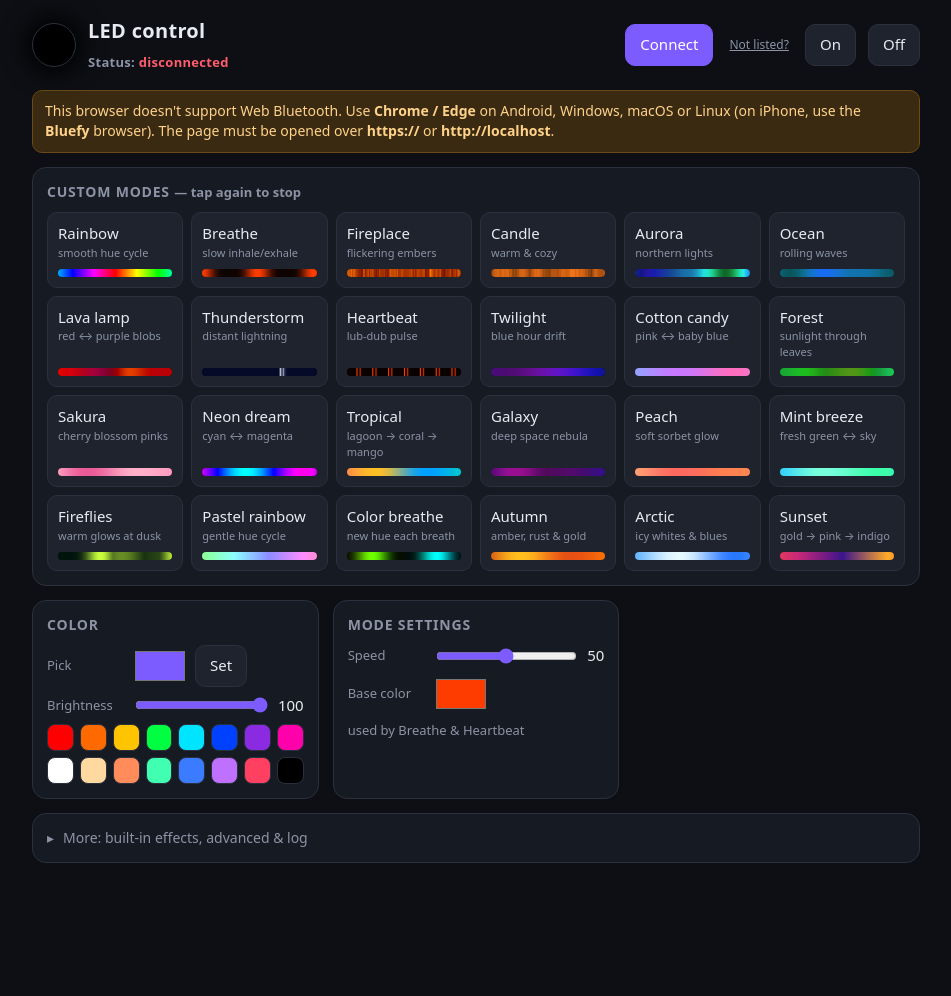
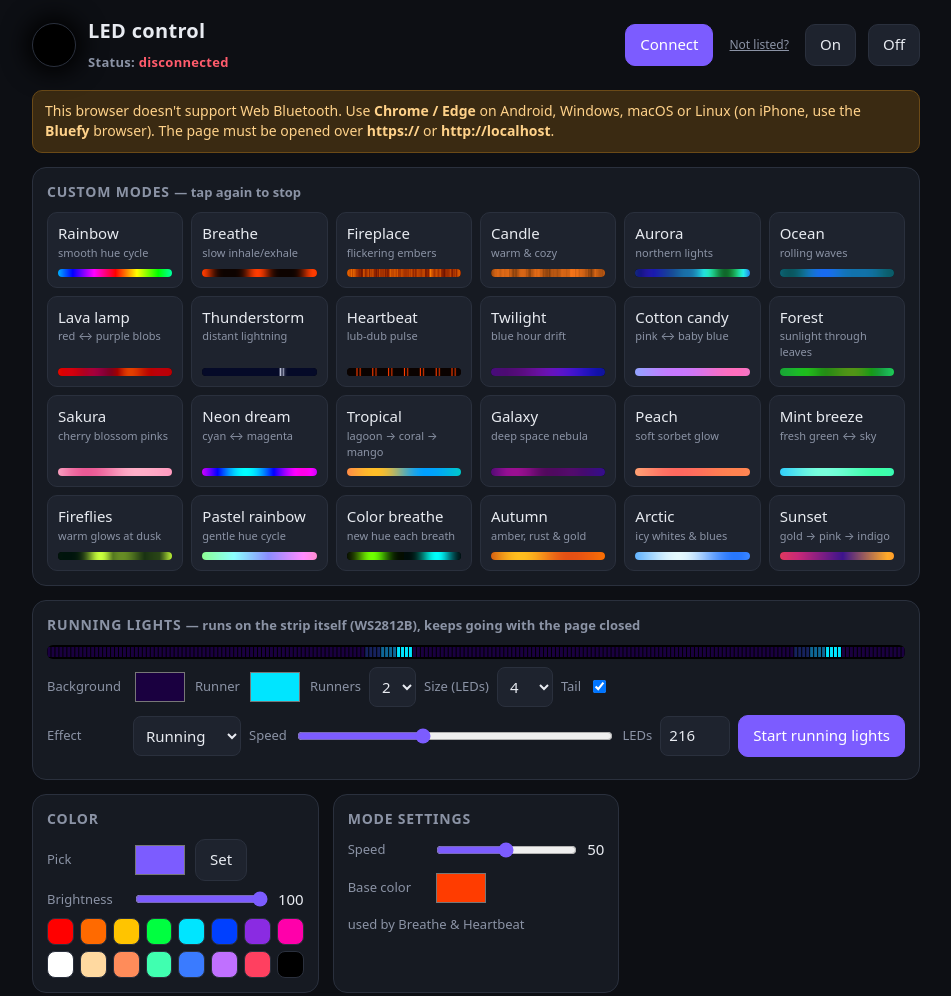
Before and after one commit to lightcom1/lights, a plain HTML site: page index.html in a window 1280 px wide. Shown: the top 996 px of the page, without its empty margins (164-1115 px from the left). Before the commit the page ends 879 px from the top, so only its background shows below. Drawn offline with Linux system fonts and the light colour scheme.

Commit message:
Add on-strip Running lights for addressable WS2812B (multi-color zones command) with live preview
Co-Authored-By: Claude Opus 5.5 <noreply@anthropic.com>
Claude-Session: https://claude.ai/code/session_011SGEidBu7HFQxQKGHnTzAF

```diff
--- a/index.html
+++ b/index.html
@@ -198,6 +198,14 @@
         font-size: 12px;
         text-decoration: underline;
       }
+      canvas.runpv {
+        display: block;
+        width: 100%;
+        height: 14px;
+        border-radius: 6px;
+        background: #000;
+        margin-bottom: 6px;
+      }
       #log {
         height: 140px;
         overflow: auto;
@@ -293,6 +301,44 @@
             >
           </h2>
           <div class="modes" id="modes"></div>
+        </section>
+        <section class="full">
+          <h2>
+            Running lights
+            <span class="note" style="text-transform: none; letter-spacing: 0"
+              >— runs on the strip itself (WS2812B), keeps going with the page closed</span
+            >
+          </h2>
+          <canvas id="runPreview" class="runpv" height="14"></canvas>
+          <div class="row">
+            <label>Background</label
+            ><input type="color" id="runBase" value="#1a0040" />
+            <label style="min-width: 0">Runner</label
+            ><input type="color" id="runDot" value="#00e5ff" />
+            <label style="min-width: 0">Runners</label
+            ><select id="runCount">
+              <option>1</option><option selected>2</option><option>3</option><option>4</option><option>6</option>
+            </select>
+            <label style="min-width: 0">Size (LEDs)</label
+            ><select id="runSize">
+              <option>3</option><option selected>4</option><option>5</option><option>6</option><option>8</option><option>10</option><option>12</option>
+            </select>
+            <label style="min-width: 0">Tail</label><input type="checkbox" id="runTail" checked />
+          </div>
+          <div class="row">
+            <label>Effect</label
+            ><select id="runFx">
+              <option value="2" selected>Running</option>
+              <option value="1">Static</option>
+              <option value="5">Breathing</option>
+              <option value="4">Jump</option>
+            </select>
+            <label style="min-width: 0">Speed</label
+            ><input type="range" id="runSpeed" min="1" max="100" value="40" />
+            <label style="min-width: 0">LEDs</label
+            ><input type="number" id="runPoints" value="216" min="1" max="255" style="width: 70px" />
+            <button class="primary" id="runSend">Start running lights</button>
+          </div>
         </section>
         <section>
           <h2>Color</h2>
@@ -564,20 +610,21 @@
       }
 
       /* ---------- transport (drops stale frames so effects stay smooth) ---------- */
-      async function sendPayload(payload, { quiet = false } = {}) {
+      async function sendPayload(payload, { quiet = false, withResponse = false } = {}) {
         if (!writeChar) {
           if (!quiet) log('Not connected');
           return;
         }
-        pending = { payload, quiet };
+        pending = { payload, quiet, withResponse };
         if (busy) return;
         busy = true;
         while (pending) {
-          const { payload: p, quiet: q } = pending;
+          const { payload: p, quiet: q, withResponse: wr } = pending;
           pending = null;
           const pkt = p.raw ? p.raw : wrap(p);
           try {
             if (
+              !(wr || pkt.length > 180) &&
               writeChar.properties.writeWithoutResponse &&
               writeChar.writeValueWithoutResponse
             )
@@ -1122,6 +1169,76 @@
         if (current && rafId) tick(performance.now());
       };
 
+      /* ============================================================
+       *  RUNNING LIGHTS — addressable (WS2812B) "multi-color zones" command.
+       *  The strip is split into zones of `size` LEDs; each zone gets a color,
+       *  and the controller itself animates the pattern (so it keeps running
+       *  with the page closed).
+       *    59 LEN_HI LEN_LO  [R G B] × zones  POINTS EFFECT SPEED  checksum
+       *  effect: 1 static, 2 running, 4 jump, 5 breathing
+       * ============================================================ */
+      function runPattern() {
+        const points = clamp(+$('runPoints').value || 216, 1, 255),
+          size = +$('runSize').value,
+          zones = Math.min(80, Math.ceil(points / size)), // keep the packet under BLE limits
+          runners = +$('runCount').value,
+          bg = hexToRgb($('runBase').value),
+          dot = hexToRgb($('runDot').value),
+          tail = $('runTail').checked;
+        const list = Array.from({ length: zones }, () => bg);
+        for (let i = 0; i < runners; i++) {
+          const at = Math.floor((i * zones) / runners);
+          list[at] = dot;
+          if (tail) {
+            list[(at - 1 + zones) % zones] = mix(bg, dot, 0.45);
+            list[(at - 2 + zones) % zones] = mix(bg, dot, 0.15);
+          }
+        }
+        return { points, size, zones, list };
+      }
+      function cmdZones(list, points, effect, speed) {
+        const n = list.length,
+          msg = [0x59, ((3 * n + 6) >> 8) & 0xff, (3 * n + 6) & 0xff];
+        list.forEach((c) => msg.push(...scale(c, masterBright())));
+        msg.push(points & 0xff, effect, clamp(speed, 1, 100));
+        return withChecksum(msg);
+      }
+      $('runSend').onclick = () => {
+        stopMode();
+        const { points, zones, size, list } = runPattern();
+        log(`Running lights: ${zones} zones × ${size} LEDs, effect ${$('runFx').value}`);
+        sendPayload(cmdZones(list, points, +$('runFx').value, +$('runSpeed').value), {
+          withResponse: true,
+        });
+      };
+      // preview: draw the zone pattern on 216 "LEDs" and scroll it like the controller will
+      function drawRunPreview(now) {
+        const cv = $('runPreview'),
+          w = cv.clientWidth;
+        if (w) {
+          if (cv.width !== w) cv.width = w;
+          const ctx = cv.getContext('2d'),
+            { points, size, zones, list } = runPattern(),
+            fx = +$('runFx').value,
+            spd = +$('runSpeed').value,
+            t = now / 1000;
+          const shift = fx === 2 ? Math.floor(t * (2 + spd * 0.4)) : 0;
+          const k = fx === 5 ? 0.15 + 0.85 * swell(t * (0.2 + spd / 60), 1) : 1;
+          const ledW = w / points;
+          ctx.clearRect(0, 0, w, cv.height);
+          for (let i = 0; i < points; i++) {
+            const z = Math.floor(i / size) % zones;
+            let c = list[(((z - Math.floor(shift / size)) % zones) + zones) % zones];
+            if (fx === 4) c = Math.floor(t * (0.5 + spd / 30)) % 2 ? list[0] : c;
+            c = scale(c, k);
+            ctx.fillStyle = `rgb(${c.join(',')})`;
+            ctx.fillRect(i * ledW + 0.5, 2, Math.max(1, ledW - 1), cv.height - 4);
+          }
+        }
+        requestAnimationFrame(drawRunPreview);
+      }
+      requestAnimationFrame(drawRunPreview);
+
       /* ---------- built-in effects & raw ---------- */
       $('fxSend').onclick = () => {
         stopMode();
```
